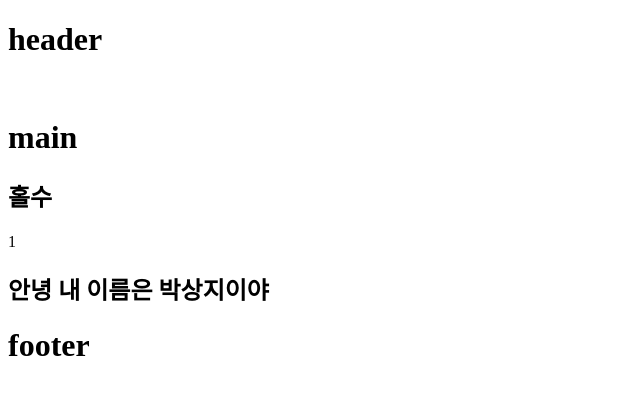
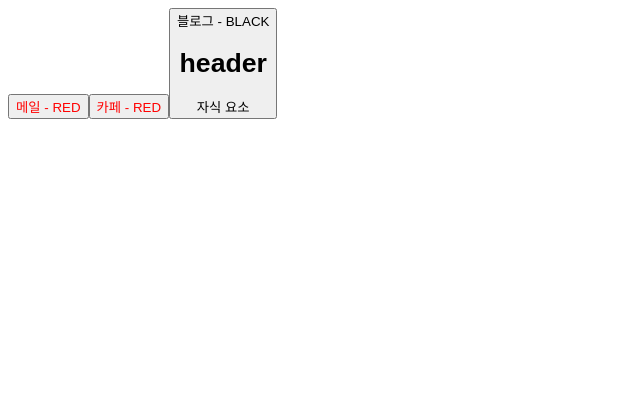
Before and after one commit to jisang127/onebite-react, a React (Vite) app in the folder section05/: page / in a window 1280 px wide. Shown: the top 394 px of the page, without its empty margins (0-640 px from the left). Built offline with nearby package versions, Linux system fonts and the light colour scheme.

Commit message:
section05 - props 실습

```diff
--- a/section05/src/App.jsx
+++ b/section05/src/App.jsx
@@ -2,18 +2,30 @@ import "./App.css";
 import Header from "./components/Header";
 import Footer from "./components/Footer";
 import Main from "./components/Main";
+import Button from "./components/Button";
 
 // html 태그 반환(return)하는 것들 -> 컴포넌트
 // 보통 function명 따서 부름 => 여기서는 App 컴포넌트겠지
 // 컴포넌트로 쓰는 함수 첫글자는 무조건 대문자 -> 리액트는 소문자는 인정안함!
 function App() {
+  const buttonProps = {
+    text: "메일",
+    color: "red",
+    a: 1,
+    b: 2,
+    c: 3,
+  };
+
   // Root 컴포넌트
   // 부모 컴포넌트
   return (
     <>
-      <Header />
-      <Main />
-      <Footer />
+      <Button {...buttonProps} />
+      <Button text={"카페"} color={"red"} />
+      <Button text={"블로그"}>
+        <Header />
+        <div>자식 요소</div>
+      </Button>
     </>
   );
 }
--- /dev/null
+++ b/section05/src/components/Button.jsx
@@ -0,0 +1,11 @@
+const Button = ({ children, text, color = "black" }) => {
+  //   console.log(props);
+  return (
+    <button style={{ color: color }}>
+      {text} - {color.toUpperCase()}
+      {children}
+    </button>
+  );
+};
+
+export default Button;
--- /dev/null
+++ b/section05/src/components/Main.css
@@ -0,0 +1,4 @@
+.logout {
+  background-color: blue;
+  border-bottom: 5px solid greenyellow;
+}
--- a/section05/src/components/Main.jsx
+++ b/section05/src/components/Main.jsx
@@ -4,19 +4,26 @@
 // 2. 숫자, 문자열, 배열 값만 렌더링 된다 (boolean / 객체 / null / undefined 안됨)
 // 3. 최상위 태그는 반드시 하나여야만 한다 -> <main>
 
+import "./Main.css";
+
 const Main = () => {
-  const number = 9;
-  const obj = { a: 1 };
-  return (
-    // <div></div> => 최상위 태그 하나만 있어야 해 // 여기서는 main
-    <main>
-      <img />
-      <h1>main</h1>
-      <h2>{number % 2 === 0 ? "짝수" : "홀수"}</h2>
-      {/* {obj} */}
-      {obj.a}
-    </main>
-  );
+  const user = { name: "이정환", isLogin: false };
+
+  //   return <>{user.isLogin ? <button>로그아웃</button> : <div>로그인</div>}</>;
+  if (user.isLogin) {
+    return (
+      <div
+        style={{
+          backgroundColor: "red",
+          borderBottom: "5px solid blue",
+        }}
+      >
+        로그아웃
+      </div>
+    );
+  } else {
+    return <div className="logout">로그인</div>;
+  }
 };
 
 export default Main;
```
